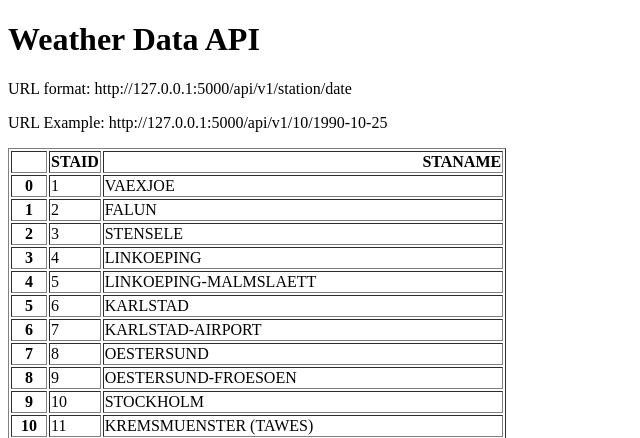
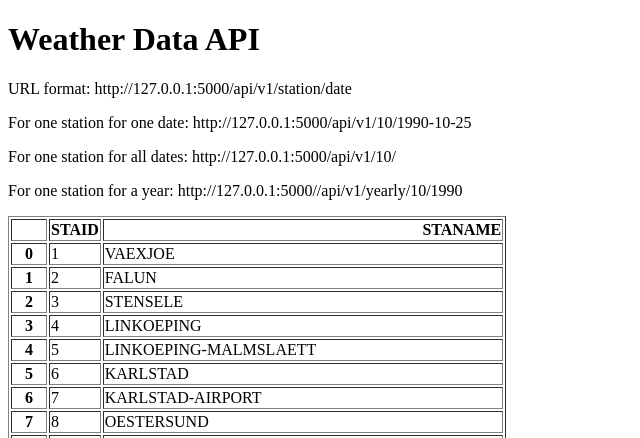
Before and after one commit to tanu100894/your_weather_api, a Flask app: page / in a window 1280 px wide. Shown: the top 438 px of the page, without its empty margins (0-640 px from the left). Run offline with Flask 3, Linux system fonts and the light colour scheme.

Commit message:
Add URL Endpoint for yearly and all data

```diff
--- a/main.py
+++ b/main.py
@@ -8,20 +8,38 @@ stations = pd.read_csv("data_small/stations.txt", skiprows=17)
 stations = stations[['STAID', 'STANAME                                 ']]
 
 
-# Connect HTML pages
+# Connect HTML Home page
 @app.route("/")
 def home():
     return render_template("home.html", data=stations.to_html())
 
-
+# For one station for one date
 @app.route("/api/v1/<station>/<date>/")
 def about(station, date):
     filename = "data_small/TG_STAID" + str(station).zfill(6) + ".txt"
     df = pd.read_csv(filename, skiprows=20, parse_dates=["    DATE"])
     temperature = df.loc[df['    DATE'] == date]['   TG'].squeeze() / 10
-    return {"station": station,
+    result = {"station": station,
             "date": date,
             "temperature": temperature}
+    return result
+
+# For one station for all dates
+@app.route("/api/v1/<station>/")
+def all_data(station):
+    filename = "data_small/TG_STAID" + str(station).zfill(6) + ".txt"
+    df = pd.read_csv(filename, skiprows=20, parse_dates=["    DATE"])
+    result = df.to_dict(orient="records")
+    return result
+
+# For one station for all dates in a particular year
+@app.route("/api/v1/yearly/<station>/<year>")
+def yearly(station, year):
+    filename = "data_small/TG_STAID" + str(station).zfill(6) + ".txt"
+    df = pd.read_csv(filename, skiprows=20)
+    df["    DATE"] = df["    DATE"].astype(str)
+    result = df.loc[df["    DATE"].str.startswith(str(year))].to_dict(orient="records")
+    return result
 
 
 # To run the app if only main.py is executed directly
--- a/templates/home.html
+++ b/templates/home.html
@@ -7,7 +7,9 @@
 <body>
 <h1>Weather Data API</h1>
 <p>URL format: http://127.0.0.1:5000/api/v1/station/date</p>
-<p>URL Example: http://127.0.0.1:5000/api/v1/10/1990-10-25</p>
+<p>For one station for one date: http://127.0.0.1:5000/api/v1/10/1990-10-25</p>
+<p>For one station for all dates: http://127.0.0.1:5000/api/v1/10/</p>
+<p>For one station for a year: http://127.0.0.1:5000//api/v1/yearly/10/1990</p>
 <p>{{data|safe}}</p>
 </body>
 </html>
```
